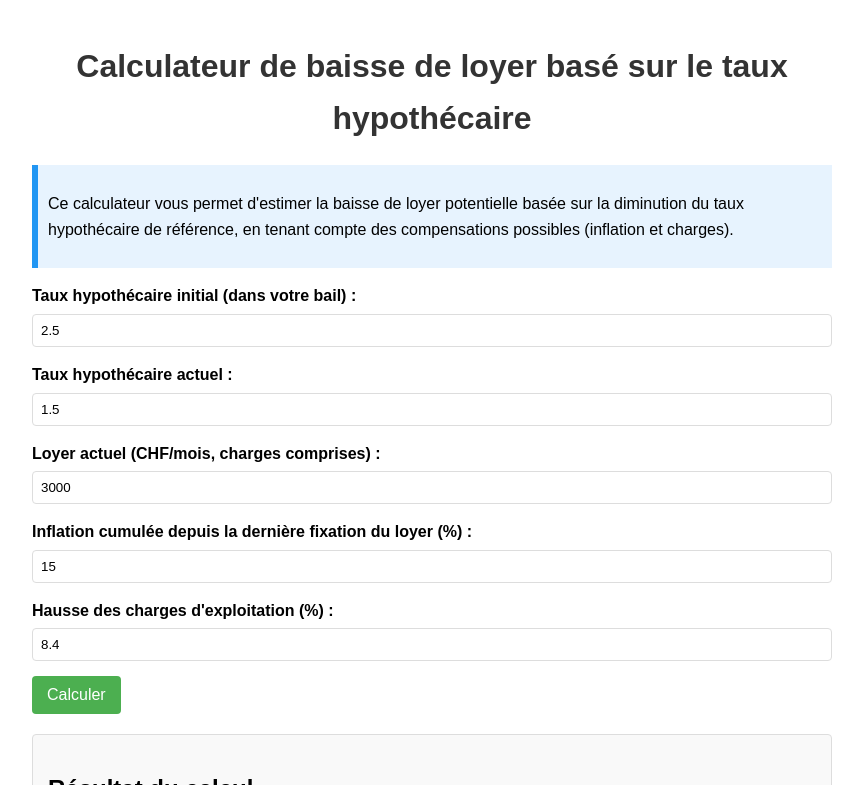
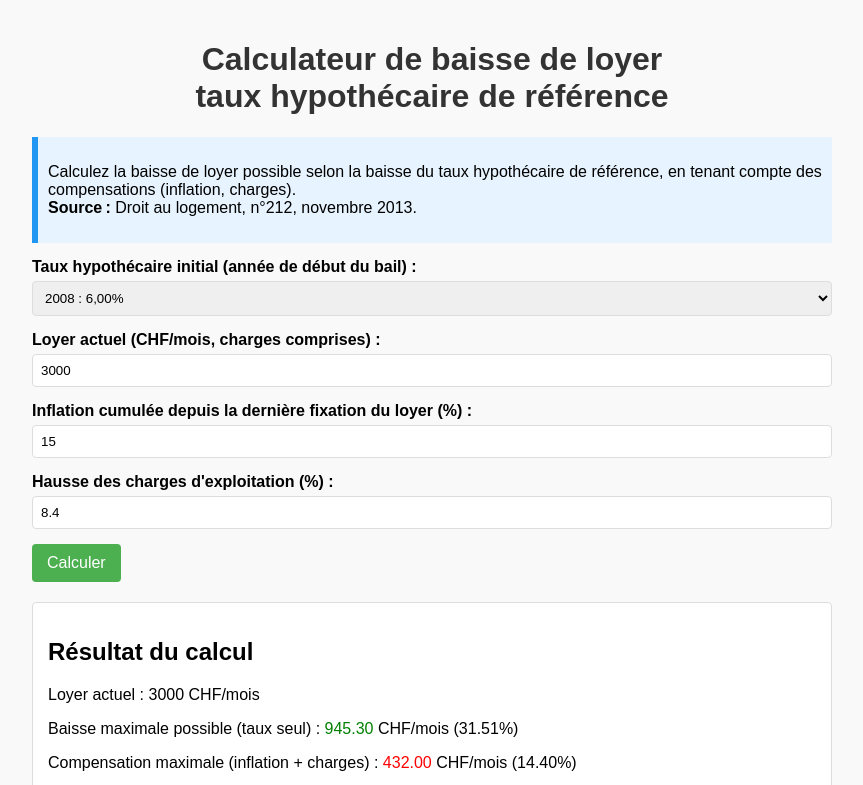
Before and after one commit to odjay/baisseloyer, a plain HTML site: page index.html in a window 1280 px wide. Both pictures are taken after a click on the button "Calculer". Shown: the top 785 px of the page, without its empty margins (208-1071 px from the left). Drawn offline with Linux system fonts and the light colour scheme.

Commit message:
Update index.html

```diff
--- a/index.html
+++ b/index.html
@@ -7,10 +7,10 @@
     <style>
         body {
             font-family: Arial, sans-serif;
-            line-height: 1.6;
             max-width: 800px;
             margin: 0 auto;
             padding: 20px;
+            background: #f9f9f9;
         }
         h1 {
             color: #333;
@@ -24,7 +24,7 @@
             margin-bottom: 5px;
             font-weight: bold;
         }
-        input {
+        input, select {
             width: 100%;
             padding: 8px;
             border: 1px solid #ddd;
@@ -48,11 +48,17 @@
             padding: 15px;
             border: 1px solid #ddd;
             border-radius: 4px;
-            background-color: #f9f9f9;
+            background-color: #fff;
             display: none;
         }
         .positive { color: green; }
         .negative { color: red; }
+        .info-box {
+            background-color: #e7f3fe;
+            border-left: 6px solid #2196F3;
+            padding: 10px;
+            margin-bottom: 15px;
+        }
         table {
             width: 100%;
             border-collapse: collapse;
@@ -64,30 +70,36 @@
             text-align: left;
         }
         th { background-color: #f2f2f2; }
-        .info-box {
-            background-color: #e7f3fe;
-            border-left: 6px solid #2196F3;
-            padding: 10px;
-            margin-bottom: 15px;
-        }
     </style>
 </head>
 <body>
-    <h1>Calculateur de baisse de loyer basé sur le taux hypothécaire</h1>
+    <h1>Calculateur de baisse de loyer<br>taux hypothécaire de référence</h1>
 
     <div class="info-box">
-        <p>Ce calculateur vous permet d'estimer la baisse de loyer potentielle basée sur la diminution du taux hypothécaire de référence, en tenant compte des compensations possibles (inflation et charges).</p>
+        <p>
+            Calculez la baisse de loyer possible selon la baisse du taux hypothécaire de référence, en tenant compte des compensations (inflation, charges).<br>
+            <strong>Source :</strong> Droit au logement, n°212, novembre 2013.
+        </p>
     </div>
 
     <form id="loanForm">
         <div class="form-group">
-            <label for="oldRate">Taux hypothécaire initial (dans votre bail) :</label>
-            <input type="number" id="oldRate" step="0.25" min="0" max="10" value="2.5" required>
-        </div>
-
-        <div class="form-group">
-            <label for="newRate">Taux hypothécaire actuel :</label>
-            <input type="number" id="newRate" step="0.25" min="0" max="10" value="1.5" required>
+            <label for="oldRate">Taux hypothécaire initial (année de début du bail) :</label>
+            <select id="oldRate" required>
+                <option value="6.00">2008 : 6,00%</option>
+                <option value="5.75">2009 : 5,75%</option>
+                <option value="5.50">2010 : 5,50%</option>
+                <option value="5.25">2011 : 5,25%</option>
+                <option value="5.00">2012 : 5,00%</option>
+                <option value="4.50">2013 : 4,50%</option>
+                <option value="4.25">2014 : 4,25%</option>
+                <option value="4.00">2015 : 4,00%</option>
+                <option value="3.50">2016 : 3,50%</option>
+                <option value="3.00">2017 : 3,00%</option>
+                <option value="2.75">2018 : 2,75%</option>
+                <option value="2.50">2019 : 2,50%</option>
+                <option value="2.25">2020 : 2,25%</option>
+            </select>
         </div>
 
         <div class="form-group">
@@ -110,51 +122,32 @@
 
     <div id="result">
         <h2>Résultat du calcul</h2>
-
-        <div>
-            <p>Pour un loyer actuel de <span id="rentValue"></span> CHF/mois :</p>
-        </div>
-
-        <div>
-            <p>Baisse maximale possible (taux seul) : <span id="maxReduction" class="positive"></span> CHF/mois</p>
-        </div>
-
-        <div>
-            <p>Compensation maximale (inflation + charges) : <span id="maxCompensation" class="negative"></span> CHF/mois</p>
-        </div>
-
-        <div>
-            <p>Baisse nette : <span id="netReduction"></span> CHF/mois</p>
-        </div>
-
-        <div>
-            <p>Nouveau loyer estimé : <span id="newRent"></span> CHF/mois</p>
-        </div>
-
+        <p>Loyer actuel : <span id="rentValue"></span> CHF/mois</p>
+        <p>Baisse maximale possible (taux seul) : <span id="maxReduction" class="positive"></span> CHF/mois (<span id="maxReductionPercent"></span>%)</p>
+        <p>Compensation maximale (inflation + charges) : <span id="maxCompensation" class="negative"></span> CHF/mois (<span id="maxCompensationPercent"></span>%)</p>
+        <p>Baisse nette : <span id="netReduction"></span> CHF/mois (<span id="netReductionPercent"></span>%)</p>
+        <p>Nouveau loyer estimé : <span id="newRent"></span> CHF/mois</p>
         <div id="warning" style="display: none;" class="info-box">
             <p><strong>Attention :</strong> Le calcul indique que le bailleur pourrait justifier une hausse de loyer plutôt qu'une baisse.</p>
         </div>
     </div>
 
     <div style="margin-top: 30px;">
-        <h2>Tableau de référence - Baisse de loyer selon le taux</h2>
+        <h2>Tableau de référence – Baisse de loyer selon le taux</h2>
         <table>
             <tr>
                 <th>Taux de référence</th>
-                <th>Baisse du loyer possible</th>
+                <th>Baisse de loyer possible</th>
             </tr>
             <tr><td>6,00%</td><td>31,51%</td></tr>
             <tr><td>5,75%</td><td>30,31%</td></tr>
             <tr><td>5,50%</td><td>29,08%</td></tr>
             <tr><td>5,25%</td><td>27,80%</td></tr>
             <tr><td>5,00%</td><td>26,47%</td></tr>
-            <tr><td>4,75%</td><td>24,81%</td></tr>
             <tr><td>4,50%</td><td>23,07%</td></tr>
             <tr><td>4,25%</td><td>21,26%</td></tr>
             <tr><td>4,00%</td><td>19,35%</td></tr>
-            <tr><td>3,75%</td><td>17,34%</td></tr>
             <tr><td>3,50%</td><td>15,23%</td></tr>
-            <tr><td>3,25%</td><td>13,04%</td></tr>
             <tr><td>3,00%</td><td>10,71%</td></tr>
             <tr><td>2,75%</td><td>8,26%</td></tr>
             <tr><td>2,50%</td><td>5,66%</td></tr>
@@ -163,46 +156,58 @@
     </div>
 
     <script>
+        // Correspondance taux -> % de baisse selon le tableau
+        const baisseTableau = {
+            "6.00": 31.51,
+            "5.75": 30.31,
+            "5.50": 29.08,
+            "5.25": 27.80,
+            "5.00": 26.47,
+            "4.50": 23.07,
+            "4.25": 21.26,
+            "4.00": 19.35,
+            "3.50": 15.23,
+            "3.00": 10.71,
+            "2.75": 8.26,
+            "2.50": 5.66,
+            "2.25": 2.91
+        };
+
         function calculateRent() {
-            // Récupérer les valeurs du formulaire
-            const oldRate = parseFloat(document.getElementById('oldRate').value);
-            const newRate = parseFloat(document.getElementById('newRate').value);
+            const oldRate = document.getElementById('oldRate').value;
             const currentRent = parseFloat(document.getElementById('currentRent').value);
             const inflation = parseFloat(document.getElementById('inflation').value);
             const expenses = parseFloat(document.getElementById('expenses').value);
 
-            // Calculer la différence de taux
-            const rateDifference = oldRate - newRate;
-
-            // Calculer le nombre de paliers de 0.25%
-            const steps = rateDifference / 0.25;
-
-            // Calculer la baisse maximale (2.91% par palier)
-            const maxReductionPercent = steps * 2.91;
+            // Baisse maximale possible selon le tableau
+            const maxReductionPercent = baisseTableau[oldRate] || 0;
             const maxReductionAmount = (currentRent * maxReductionPercent / 100).toFixed(2);
 
-            // Calculer la compensation pour l'inflation (40% de l'inflation)
+            // Compensation pour inflation (40% de l'inflation)
             const inflationCompensation = inflation * 0.4;
 
-            // Calculer la compensation totale (inflation + charges)
+            // Compensation totale (inflation + charges)
             const totalCompensationPercent = inflationCompensation + expenses;
             const totalCompensationAmount = (currentRent * totalCompensationPercent / 100).toFixed(2);
 
-            // Calculer la baisse nette
-            const netReductionPercent = maxReductionPercent - totalCompensationPercent;
-            const netReductionAmount = (currentRent * netReductionPercent / 100).toFixed(2);
+            // Baisse nette
+            const netReductionPercent = (maxReductionPercent - totalCompensationPercent).toFixed(2);
+            const netReductionAmount = (currentRent * (maxReductionPercent - totalCompensationPercent) / 100).toFixed(2);
 
-            // Calculer le nouveau loyer
+            // Nouveau loyer
             const newRentAmount = (currentRent - netReductionAmount).toFixed(2);
 
-            // Afficher les résultats
+            // Affichage
             document.getElementById('rentValue').textContent = currentRent;
             document.getElementById('maxReduction').textContent = maxReductionAmount;
+            document.getElementById('maxReductionPercent').textContent = maxReductionPercent;
             document.getElementById('maxCompensation').textContent = totalCompensationAmount;
+            document.getElementById('maxCompensationPercent').textContent = totalCompensationPercent.toFixed(2);
             document.getElementById('netReduction').textContent = netReductionAmount;
+            document.getElementById('netReductionPercent').textContent = netReductionPercent;
             document.getElementById('newRent').textContent = newRentAmount;
 
-            // Afficher l'avertissement si la baisse nette est négative
+            // Avertissement si la baisse nette est négative
             if (netReductionPercent < 0) {
                 document.getElementById('warning').style.display = 'block';
                 document.getElementById('netReduction').className = 'negative';
@@ -211,7 +216,6 @@
                 document.getElementById('netReduction').className = 'positive';
             }
 
-            // Afficher la section de résultat
             document.getElementById('result').style.display = 'block';
         }
     </script>
```
